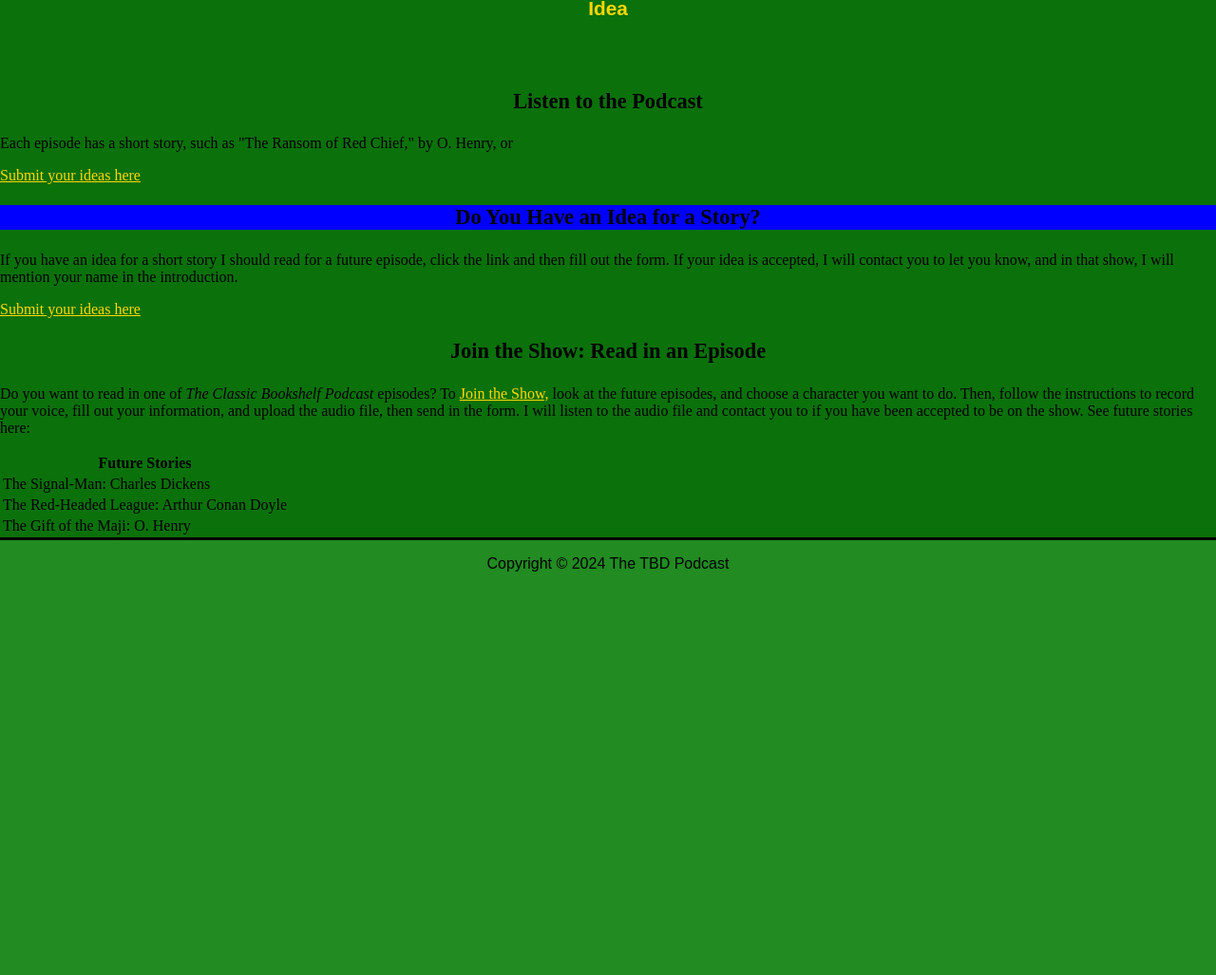
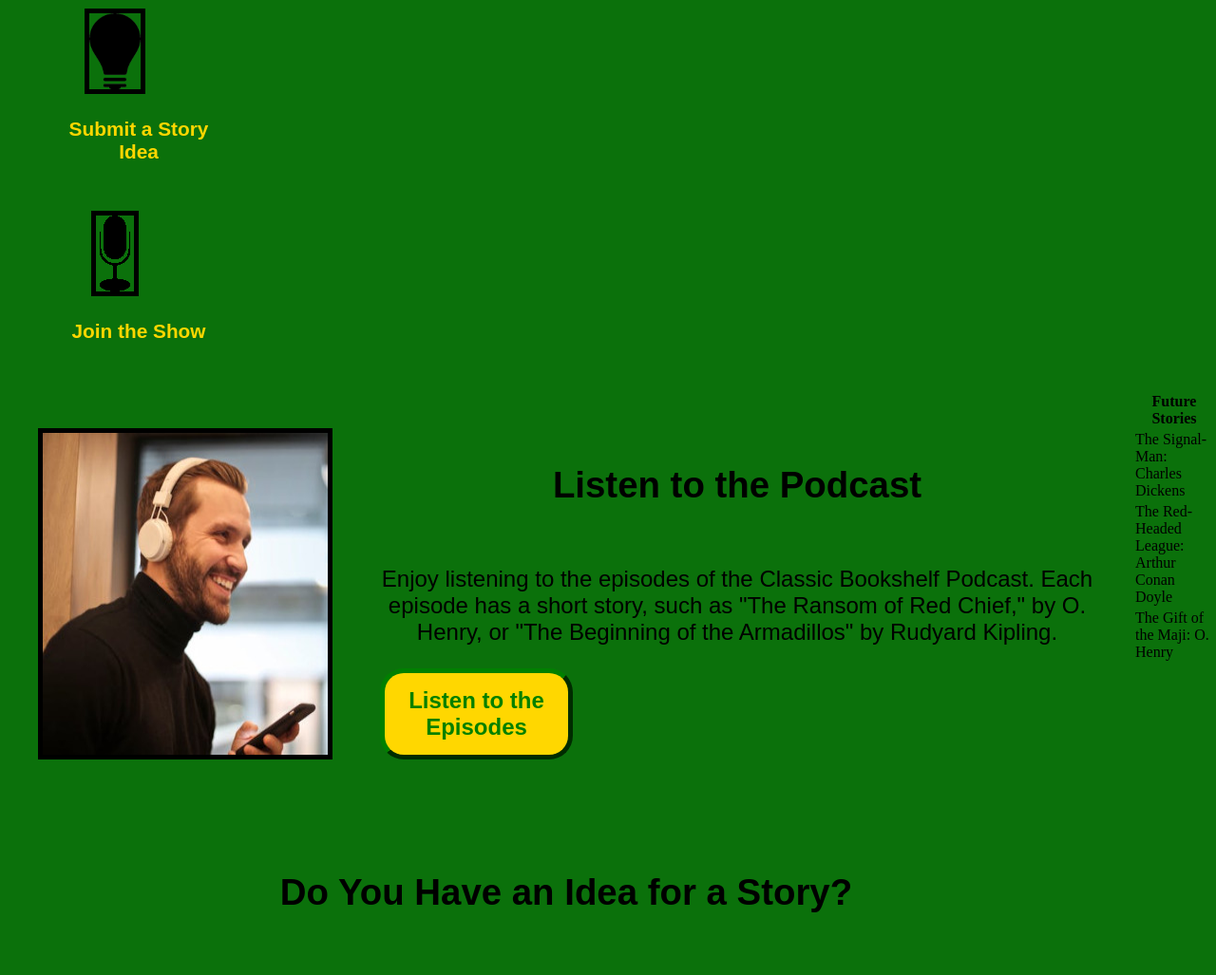
Before and after one commit to NathGitHub554/TheClassicBookshelfPodcast, a plain HTML site: page index.html in a window 1280 px wide. Shown: the part 1773-2800 px from the top of the page at 95% size. Before the commit the page ends 2403 px from the top, so only its background shows below. Drawn offline with Linux system fonts and the light colour scheme.

Commit message:
committing home page. Made changes to that and added copyright info to the COPYRIGHT_INFORMATION.txt file.

```diff
--- a/index.html
+++ b/index.html
@@ -13,10 +13,9 @@
 
 
 		body {background-color: forestgreen;
-		      width: 100%;}
-
-		main {float: left;
-		      width: 100%}
+		      width: 100%;
+			  display: flex;
+			  flex-direction: column;}
 
 		#shelfImg {display: block;
 		           border-bottom: 5px solid black;
@@ -29,14 +28,13 @@
 				  font-family: TitleFont;
 				  text-shadow: 2px 2px black;}
 
+		h3 {font-size: 1.6em;}
+
 	    hr {background-color: gold;
 		    height: 0.2em;
 			width: 80%;
 			border-radius: 70px;
 			margin-bottom: 2em;}
-
-		h3 {text-align: center;
-		    font-size: 1.4em;}
 
 	    table.storylist {border-collapse: collapse;
 		                 }
@@ -69,7 +67,7 @@
 			   font-weight: bold;
 			   margin-left: 25%;
 			   margin-top: 1em;
-			   transition: box-shadow 0.1s, background-image 3s;
+			   transition: 0.1s, background-image 0.1s;
 			   }
 
         a.cta:hover {box-shadow: 0px 0px 20px gold;
@@ -80,7 +78,8 @@
 		         width: 30%;
 		         background-color: springgreen;
 				 border: 4px solid black;
-				 margin: 20px;
+				 margin-left: 50px;
+				 margin-right: 30px;
 				 margin-top: 80px;
 				 font-size: 1.2em;
 				 font-family: arial, "sans-serif";
@@ -92,7 +91,7 @@
 					margin-left: 60px;
 					margin-right: 70px;
 					margin-top: 60px;
-					text-align: justify;}
+					text-align: left;}
 
 	    hr.divider {background-color: gold;
 		            border: none;
@@ -108,7 +107,8 @@
 		             font-family: Arial, "sans-serif";
 					 color: gold;
 					 text-shadow: 3px 3px black;
-					 text-decoration: underline;}
+					 text-decoration: underline;
+					 text-align: center;}
 
 		figure {display: flex;
 		        flex-direction: column;
@@ -122,12 +122,43 @@
 					font-weight: bold;
 					font-size: 1.3em;}
 
-	    section {display: flex;
+	    /*section {display: flex;
 		         flex-direction: row;
-				 justify-content: center;}
+				 justify-content: center;}*/
 
-		#submit {clear: both;
-		        background-color: blue;}
+		#submit {clear: both;}
+
+	    .todo {display: flex;
+		       flex-direction: row;
+			   width: 90%;
+		       font-size: 1.5em;
+		       font-family: Arial, "sans-serif";
+			   padding: 20px;
+			   margin: 20px;
+			   float: left;}
+
+	    .todo_img {border: 5px solid black;
+		           margin-right: 50px;
+		           }
+
+		.text {display: flex;
+		       flex-direction: column;}
+
+	    .sub_cta {display: block;
+		          text-decoration: none;
+				  outline: 0px;
+		          width: 27%;
+				  text-align: center;
+				  font-weight: bold;
+		          background-color: gold;
+		          padding: 15px;
+		          color: green;
+				  border: 5px outset green;
+				  border-radius: 25px;
+				  transition: 0.1s, background-image 0.1s;}
+
+		.sub_cta:hover {box-shadow: 0px 0px 20px gold;
+		                background-image: linear-gradient(gold 10%, yellow 90%);}
 
 	    footer {clear: both;}
 
@@ -142,9 +173,11 @@
 					 justify-content: center;
 					 align-items: center;}
 
+		    #eplist {width: 95%;
+			         margin-left: auto;
+					 margin-right: auto;}
+
 			figure {width: 50%;}
-
-
 		}
 
 
@@ -174,6 +207,8 @@
    <main>
        <img id="shelfImg" src="assets/bookshelf.png" alt="bookshelf">
 
+	   <section id="introtable">
+
 	   <article id="eplist">
 	       <h3>Latest Episodes</h3>
 	       <table class="storylist">
@@ -198,6 +233,8 @@
 
 		   <p>The Classic Bookshelf Podcast features classic, public domain short stories, read by <a href="AboutPage.html">Nathanael Bayne.</a> Each episode features a new story by authors like Charles Dickens or G. K. Chesterton. The stories can be serious, funny, or scary, but they are all tales that deserve to be listened to. I hope you enjoy listening to this incredible podcast.</p>
 	   </article>
+
+	   </section>
 
 
 
@@ -225,21 +262,30 @@
 		   </section>
 	   </article>
 
-	   <article>
-		    <h3 id="listen">Listen to the Podcast</h3>
-	        <p>Each episode has a short story, such as "The Ransom of Red Chief," by O. Henry, or </p>
-		    <a href="episodes.html#form">Submit your ideas here</a>
+	   <article class="todo">
+	       <img class="todo_img" src="assets/headphones_man.jpg" alt="a smiling man wearing headphones">
+		   <section class="text">
+		        <h3 id="listen">Listen to the Podcast</h3>
+	            <p>Enjoy listening to the episodes of the Classic Bookshelf Podcast. Each episode has a short story, such as "The Ransom of Red Chief," by O. Henry, or "The Beginning of the Armadillos" by Rudyard Kipling.</p>
+		        <a class="sub_cta" href="episodes.html">Listen to the Episodes</a>
+			</section>
 		</article>
 
-        <article>
-		    <h3 id="submit">Do You Have an Idea for a Story?</h3>
-	        <p>If you have an idea for a short story I should read for a future episode, click the link and then fill out the form. If your idea is accepted, I will contact you to let you know, and in that show, I will mention your name in the introduction.</p>
-		    <a href="episodes.html#form">Submit your ideas here</a>
+        <article class="todo">
+		    <section class="text">
+		        <h3 id="submit">Do You Have an Idea for a Story?</h3>
+	            <p>If you have an idea for a short story I should read for a future episode, click the link and then fill out the form. If your idea is accepted, I will contact you to let you know. In the episode with that story, I will mention your name in the introduction.</p>
+		        <a class="sub_cta" href="episodes.html#form">Submit your idea</a>
+		    </section>
 		</article>
 
-		<article>
-		    <h3 id="join">Join the Show: Read in an Episode</h3>
-			<p>Do you want to read in one of <em>The Classic Bookshelf Podcast</em> episodes? To <a href="JoinTheShow.html">Join the Show,</a> look at the future episodes, and choose a character you want to do. Then, follow the instructions to record your voice, fill out your information, and upload the audio file, then send in the form. I will listen to the audio file and contact you to if you have been accepted to be on the show. See future stories here:</p>
+		<article class="todo">
+		    <section class="text">
+		        <h3 id="join">Join the Show: Read in an Episode</h3>
+			    <p>Do you want to read in one of <em>The Classic Bookshelf Podcast</em> episodes? To Join the Show, look at the future episodes, and choose a character you want to do. Then, follow the instructions to record your voice, fill out your information, and upload the audio file. Then, send in the form. I will listen to the audio file and contact you to if you have been accepted to be on the show.</p>
+			    <a class="sub_cta" href="JoinTheShow.html">Join the Show</a>
+		    </section>
+		</article>
 
 			<table class="futurestories">
 			    <tr>
@@ -255,7 +301,7 @@
 				    <td class="futurestories">The Gift of the Maji: O. Henry</td>
 				</tr>
 			</table>
-		</article>
+
    </main>
    <footer>
        <p id="copy" class="footext">Copyright &copy;&nbsp;2024 The TBD Podcast</p>
```
Also changed, not shown: COPYRIGHT_INFORMATION.txt, assets/headphones_man.jpg (added), 1 other file.
